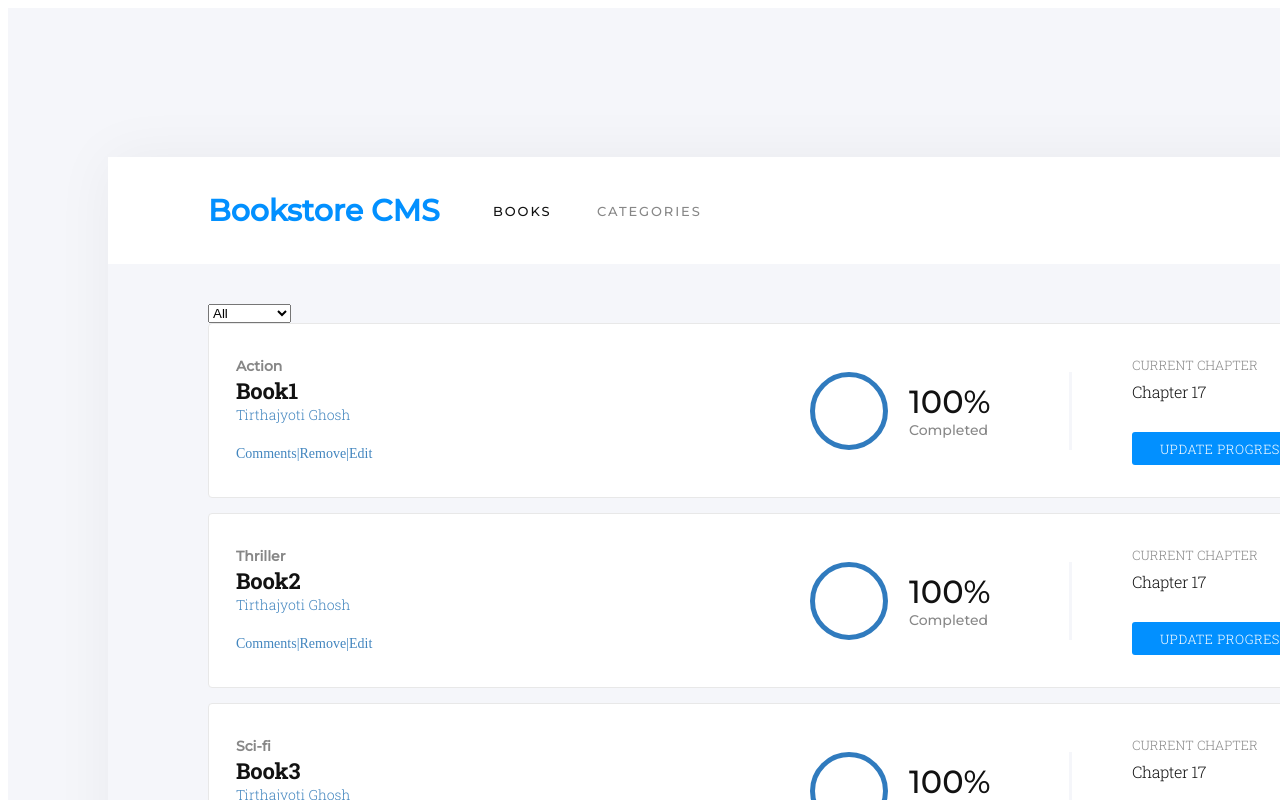
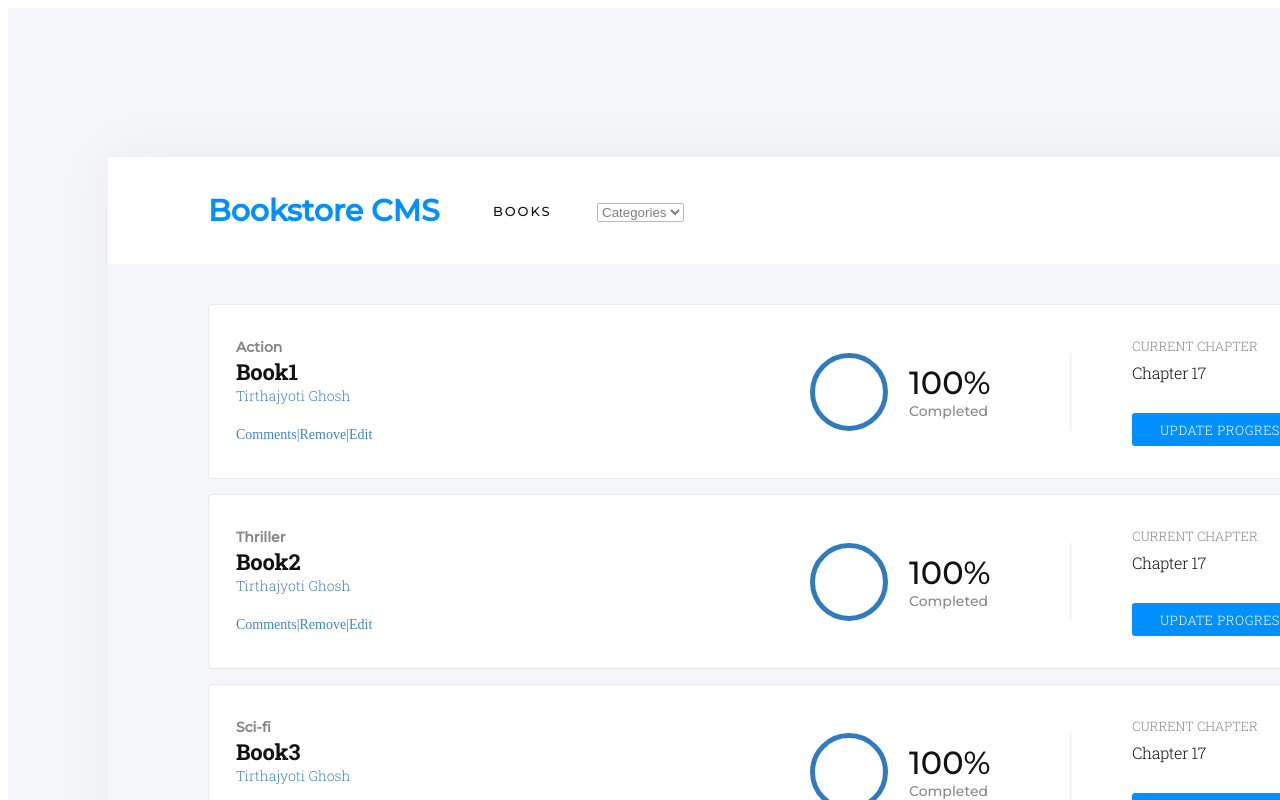
Before and after one commit to kubilaycaglayan/bookstore, a React (Create React App) app: page / in a window 1280 px wide. Shown: the top 800 px of the page. Built offline with nearby package versions, Linux system fonts and the light colour scheme.

Commit message:
Move category filter selector to the Nav

```diff
--- a/src/components/CategoryFilter.js
+++ b/src/components/CategoryFilter.js
@@ -6,7 +6,7 @@ const CategoryFilter = ({
   filter,
   handleFilterSelect,
 }) => {
-  let allCategories = [filter, 'All', ...categories];
+  let allCategories = [filter, 'Categories', ...categories];
   allCategories = [...new Set(allCategories)];
 
   return (
--- a/src/components/NavBar.js
+++ b/src/components/NavBar.js
@@ -1,6 +1,21 @@
 import React from 'react';
+import { connect } from 'react-redux';
+import PropTypes from 'prop-types';
+import CategoryFilter from './CategoryFilter';
+import { changeFilter } from '../actions';
 
-const NavBar = () => (
+const mapStateToProps = state => ({
+  filter: state.filter,
+});
+
+const mapDispatchToProps = dispatch => ({
+  handleFilterSelect: filter => dispatch(changeFilter(filter)),
+});
+
+const NavBar = ({
+  handleFilterSelect,
+  filter,
+}) => (
   <>
     <div className="Bookstore-CMS">
       Bookstore CMS
@@ -9,10 +24,18 @@ const NavBar = () => (
       BOOKS
     </div>
     <div className="CATEGORIES">
-      CATEGORIES
+      <CategoryFilter filter={filter} handleFilterSelect={handleFilterSelect} />
     </div>
     <div className="Oval" />
   </>
 );
 
-export default NavBar;
+NavBar.propTypes = {
+  handleFilterSelect: PropTypes.func.isRequired,
+  filter: PropTypes.string.isRequired,
+};
+
+export default connect(
+  mapStateToProps,
+  mapDispatchToProps,
+)(NavBar);
--- a/src/containers/BooksList.js
+++ b/src/containers/BooksList.js
@@ -2,7 +2,6 @@ import React from 'react';
 import { connect } from 'react-redux';
 import PropTypes from 'prop-types';
 import Book from '../components/Book';
-import CategoryFilter from '../components/CategoryFilter';
 import { removeBook, changeFilter } from '../actions';
 
 const mapStateToProps = state => ({
@@ -17,15 +16,14 @@ const mapDispatchToProps = dispatch => ({
 
 const BooksList = props => {
   const {
-    books, handleRemoveBook, filter, handleFilterSelect,
+    books, handleRemoveBook, filter,
   } = props;
 
   return (
     <div className="books-list">
-      <CategoryFilter filter={filter} handleFilterSelect={handleFilterSelect} />
       {
         books
-          .filter(book => (book.category === filter || filter === 'All'))
+          .filter(book => (book.category === filter || filter === 'Categories'))
           .map(book => <Book key={book.id} book={book} handleRemoveBook={handleRemoveBook} />)
       }
     </div>
@@ -36,7 +34,6 @@ BooksList.propTypes = {
   books: PropTypes.arrayOf(PropTypes.object).isRequired,
   handleRemoveBook: PropTypes.func.isRequired,
   filter: PropTypes.string.isRequired,
-  handleFilterSelect: PropTypes.func.isRequired,
 };
 
 export default connect(
--- a/src/index.js
+++ b/src/index.js
@@ -26,7 +26,7 @@ const initialState = {
       category: 'Sci-fi',
     },
   ],
-  filter: 'All',
+  filter: 'Categories',
 };
 
 const store = createStore(reducer, initialState);
--- a/src/reducers/filter.js
+++ b/src/reducers/filter.js
@@ -1,6 +1,6 @@
 import { CHANGE_FILTER } from '../constants';
 
-const filter = (state = 'All', action) => {
+const filter = (state = 'Categories', action) => {
   switch (action.type) {
     case CHANGE_FILTER:
       return action.filter;
```
